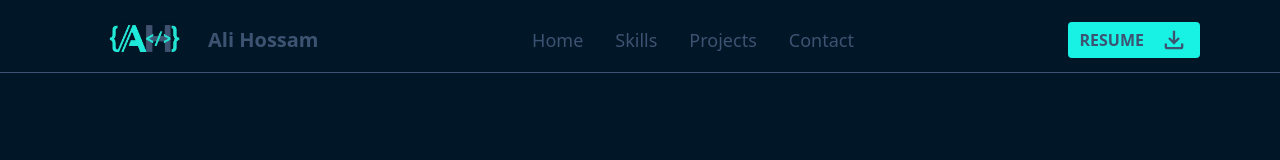
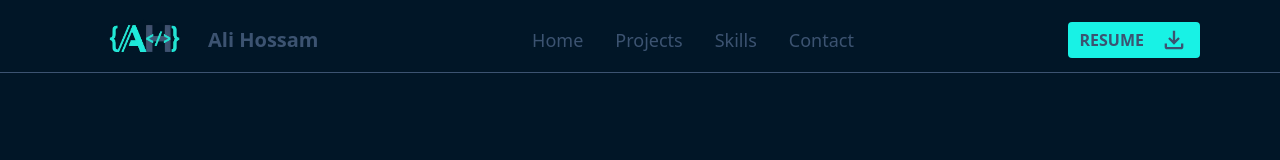
Before and after one commit to Alihossam916/ali-hossam-portfolio-react, a React (Vite) app: page / in a window 1280 px wide. Shown: the top 160 px of the page. Built offline with nearby package versions, Linux system fonts and the light colour scheme.

Commit message:
updated header

```diff
--- a/src/components/sections/header.tsx
+++ b/src/components/sections/header.tsx
@@ -12,8 +12,8 @@ export default function Header() {
 
   const navItems = [
     { href: "#heroSection", label: "Home" },
+    { href: "#projectsSection", label: "Projects" },
     { href: "#skillsSection", label: "Skills" },
-    { href: "#projectsSection", label: "Projects" },
     { href: "#contactSection", label: "Contact" },
   ];
 
```
